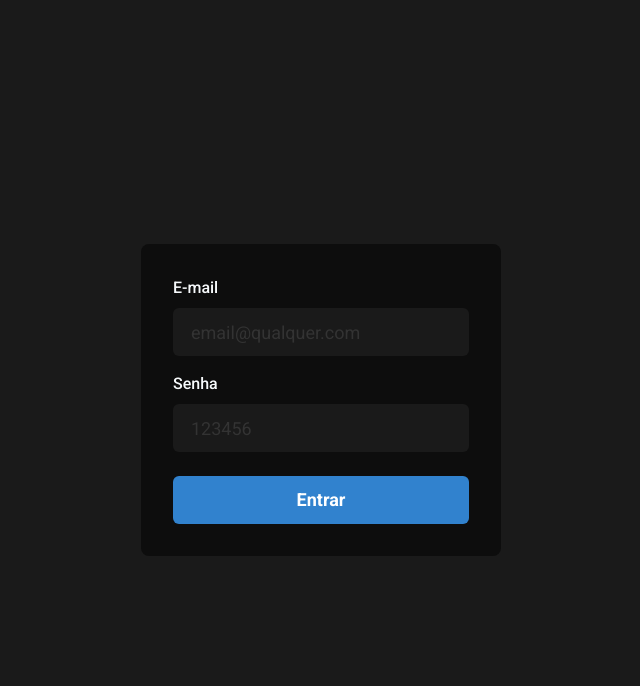
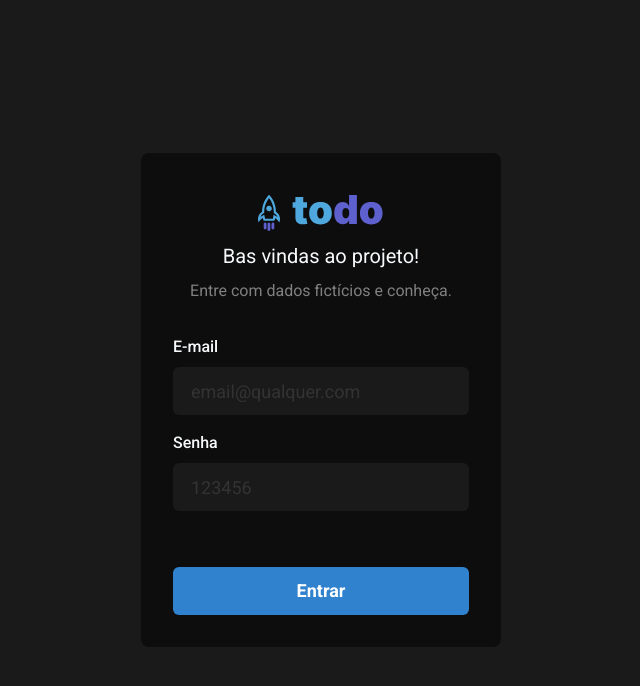
Before and after one commit to amosrodrigues/challenge-todolist, a React (Vite) app: page / in a window 1280 px wide. Shown: the top 686 px of the page, without its empty margins (319-959 px from the left). Built offline with nearby package versions, Linux system fonts and the light colour scheme.

Commit message:
feat: implement welcome to signin.

```diff
--- a/src/Routes.tsx
+++ b/src/Routes.tsx
@@ -1,6 +1,6 @@
 import { BrowserRouter as Router, Route, Routes } from 'react-router-dom';
 import { Home } from './pages/Home';
-import { SignIn } from './pages/SignIn';
+import { SignIn } from './pages/Signin';
 
 export function AppRoutes() {
   return (
--- a/src/pages/SignIn.tsx
+++ b/src/pages/Signin/index.tsx
@@ -1,9 +1,12 @@
-import { Button, Flex, Stack } from '@chakra-ui/react';
+import { Button, Flex, Stack, Text } from '@chakra-ui/react';
 import { SubmitHandler, useForm } from 'react-hook-form';
 import { useNavigate } from 'react-router-dom';
 import * as yup from 'yup';
 import { yupResolver } from '@hookform/resolvers/yup';
-import { Input } from '../components/Form/Input';
+import { Input } from '../../components/Form/Input';
+import { Image } from '@chakra-ui/react';
+
+import logo from '../../assets/Logo.svg';
 
 type SignInFormData = {
   email?: string;
@@ -39,24 +42,32 @@ export function SignIn() {
         as="form"
         width="100%"
         maxWidth={360}
+        gap={8}
         bg="gray.700"
         p="8"
         borderRadius={8}
         flexDir="column"
         boxShadow="0 0 6px 10px gray.100"
         onSubmit={handleSubmit(handleSignIn)}>
+        <Stack align="center">
+          <Image src={logo} height="12" />
+          <Text as="h1" fontSize={20}>
+            Bas vindas ao projeto!
+          </Text>
+          <Text color="gray.300">Entre com dados fictícios e conheça.</Text>
+        </Stack>
         <Stack spacing="4">
           <Input
             type="email"
             label="E-mail"
-            placeholder='email@qualquer.com'
+            placeholder="email@qualquer.com"
             error={errors.email}
             {...register('email')}
           />
           <Input
             type="password"
             label="Senha"
-            placeholder='123456'
+            placeholder="123456"
             error={errors.password}
             {...register('password')}
           />
```
